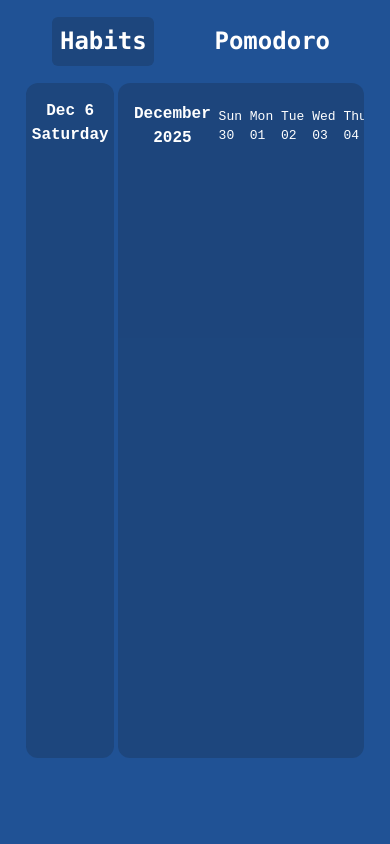
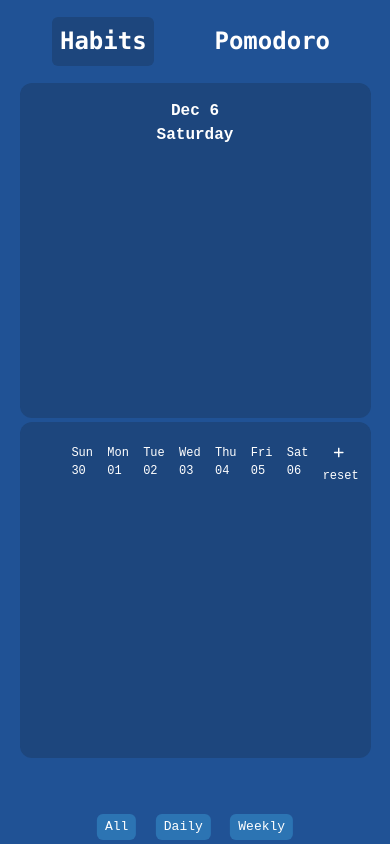
Before and after one commit to Miguel-Flandez/Pomodoro, a React (Vite) app: page / in a window 390 px wide. Built offline with nearby package versions, Linux system fonts and the light colour scheme.

Commit message:
made pages mobile responsive

```diff
--- a/src/components/AddHabitModal.jsx
+++ b/src/components/AddHabitModal.jsx
@@ -22,6 +22,7 @@ export default function AddHabitModal({setShowAddModal, habitHandler, editValues
     function close(){
         setShowAddModal(false);
         inputRef.current.value = ''
+        setWarning('')
         setSelectedDay([]);
         setHabitName('')
         resetHandler(true)
@@ -57,7 +58,7 @@ export default function AddHabitModal({setShowAddModal, habitHandler, editValues
 
     return(
         <div id="modal-container"
-        className="h-screen relative bg-[#144272] flex flex-col items-center py-[2rem] px-[1rem] gap-[5vw] rounded-r-4xl">
+        className="h-screen relative bg-[#144272] flex flex-col items-center py-[5rem] px-[1rem] gap-[2.5vw] rounded-r-4xl w-[30rem] max-md:w-screen max-md:rounded-none">
 
             <div id="add-prompt" className="flex items-center justify-between gap-[2vw] w-[90%]">
                 <span className="text-[2.5rem] font-bold whitespace-nowrap">Add a Habit</span>
@@ -75,19 +76,22 @@ export default function AddHabitModal({setShowAddModal, habitHandler, editValues
 
             </div>
 
-            <div id="days-container" className="w-[90%] grid grid-cols-[repeat(4,1fr)] gap-[2vw] justify-evenly flex-wrap ">
+            <div id="days-container" className="w-[90%] grid grid-cols-[repeat(3,1fr)] gap-1 ">
                 {days.map(day=>(
-                    <button key={day} className={`${selectedDay.find(e=>e===day)&&'bg-[#2C74B3]! border-[#2C74B3]!'} transition-all text-[1rem]  bg-[#1211112f] hover:bg-[#205295] rounded-md px-[1rem] py-[0.25rem]`}
+                    <button key={day} className={`${selectedDay.find(e=>e===day)&&'bg-[#2C74B3]! border-[#2C74B3]!'} transition-all text-[2rem]  bg-[#1211112f] hover:bg-[#205295] rounded-md px-[1rem] py-[0.25rem]`}
                     onClick={()=>toggleDay(day)}>{day}</button>
                 ))}
+
             </div>
+
+            <span id="warning" className={`${!warning && 'text-transparent' } whitespace-nowrap`}>{warning} {!warning && 'genius solution'}</span>
 
             <div id="button-container" className="h-[4rem]">
                 <button className={`hover:bg-[#368bd6] bg-[#2C74B3] rounded-md transition-colors duration-200 font-bold font-mono px-[3rem] py-[1rem]`}
                 onClick={confirm}>Confirm</button>
             </div>
 
-            <span id="warning" className="absolute bottom-3 left-1/2 -translate-x-1/2 whitespace-nowrap">{warning}</span>
+
 
         </div>
     )
--- a/src/components/HabitTracker.jsx
+++ b/src/components/HabitTracker.jsx
@@ -1,11 +1,12 @@
 
 import React from "react";
-import { useMemo} from "react";
+import { useMemo, useState} from "react";
 import { pop } from "@/assets";
 
 export default function HabitTracker({ showAddModal,  setShowAddModal, habits, setHabits,
      setEditIndex, setShowDeleteModal, setDeleteIndex}){
 
+    const [dailyOrWeekly, setDailyOrWeekly] = useState(0)
     const days = ['Sun','Mon', 'Tue', 'Wed', 'Thu', 'Fri', 'Sat']
     const today = new Date().getDay();
     const todate = new Date()
@@ -50,10 +51,10 @@ export default function HabitTracker({ showAddModal,  setShowAddModal, habits, s
 
     return(
 
-        <div className="flex gap-[1vw] w-[90vw] justify-center m-auto">
+        <div className="flex max-lg:flex-col gap-[1vw] w-[90%] h-[80%] justify-center m-auto">
 
-            <div id="daily" className="flex flex-col gap-[1vw] w-[25%] h-[80vh] bg bg-[#1211112f] rounded-xl p-[1rem]">
-                <div id="daily-header" className="text-[1rem] font-bold flex flex-col items-center">
+            <div id="daily" className={`${dailyOrWeekly===1 ? 'max-md:h-full' : dailyOrWeekly===2 ? 'max-md:hidden' : ''} transition-all flex flex-col gap-[1vw] w-[25%] max-lg:w-full h-full max-lg:h-[50%]  bg bg-[#1211112f] rounded-xl p-[1rem]`}>
+                <div id="daily-header" className=" text-[1rem] font-bold flex flex-col items-center">
 
                     <h1>{todate.toLocaleString('default',{month:'short'})} {todate.toLocaleString('default',{day:'numeric'})}</h1>
                     <h1>{todate.toLocaleString('default', {weekday:'long'})}</h1>
@@ -68,7 +69,7 @@ export default function HabitTracker({ showAddModal,  setShowAddModal, habits, s
 
                            return habit.schedule.find(e=>e===todate.toLocaleString('default',{weekday:'short'})) && (
 
-                            <button key={index} className="flex justify-between items-center min-h-[20%] text-[1.5rem] relative rounded-xl overflow-hidden px-[1rem]"
+                            <button key={index} className="flex justify-between items-center min-h-[5rem] text-[1.5rem] relative rounded-xl overflow-hidden px-[1rem]"
                                 onClick={()=>{checkHabit(index, date.getDate());popSound.play()}}>
                                 <span className="z-10">{habit.name}</span>
                                 {habit.daysCompleted.find(e=>e===todate.getDate()) && <i className="fa-solid fa-check z-10"></i>}
@@ -84,9 +85,9 @@ export default function HabitTracker({ showAddModal,  setShowAddModal, habits, s
             </div>
 
             {/* weekly habits */}
-            <div id='weekly' className='w-[70%] h-[80vh] bg-[#1211112f] p-[1rem] rounded-xl overflow-auto'>
-                <div id="grid" className='grid grid-cols-[3fr_repeat(7,1fr)_3fr] gap-[2vw] items-center grid-template-rows: auto 1fr;'>
-                    <div id="weekly-header" className='text-[1rem] font-bold flex flex-col items-center'>
+            <div id='weekly' className={`${dailyOrWeekly===2 ? 'max-md:h-full' : dailyOrWeekly===1 ? 'max-md:hidden' : ''} transition-all w-[70%] max-lg:w-full h-full max-lg:h-[50%] bg-[#1211112f] p-[1rem] rounded-xl overflow-auto max-lg:overflow-x-hidden`}>
+                <div id="grid" className='grid grid-cols-[3fr_repeat(7,1fr)_3fr] gap-[2vw]  max-lg:gap-1 max-md:grid-cols-[repeat(9,10%)] items-center max-md:text-[0.75rem]'>
+                    <div id="weekly-header" className='text-[1rem] font-bold flex flex-col items-center max-md:text-transparent'>
                         <h1>{todate.toLocaleString("default", {month:"long"})}</h1>
                         <h1>{todate.toLocaleString("default", {year:"numeric"})}</h1>
                     </div>
@@ -103,7 +104,7 @@ export default function HabitTracker({ showAddModal,  setShowAddModal, habits, s
                             <button className={`${showAddModal && 'hidden'} flex gap-[1rem] items-center justify-center cursor-default hover:bg-[#1211112f] hover:rounded-md py-[0.5rem] px-[1rem]`}
                                 onClick={()=>setShowAddModal(true)}>
                                 <i className="fa-solid fa-plus"></i>
-                                <span className='whitespace-nowrap'>Add Habit</span>
+                                <span className='whitespace-nowrap max-md:hidden'>Add Habit</span>
                             </button>
                             {/* for testing */}
                             <button id="reset" className='hover:bg-red-800' onClick={()=>{localStorage.setItem('habits', []);setHabits([])}}>reset</button>
@@ -113,14 +114,14 @@ export default function HabitTracker({ showAddModal,  setShowAddModal, habits, s
                     <div id="weekly-bottom" className='contents'>
                     {habits.map((habit, index)=>(
                         <React.Fragment key={index}>
-                            <span className="habit">{habit.name}</span>
+                            <span id="habit">{habit.name}</span>
                             {sortedDays.map((day, id)=>{
                                 const date = new Date()
                                 date.setDate(todate.getDate() - (6-id))
 
                             return(
                                 <React.Fragment key={id}>
-                                    {habit.schedule?.find(n=>n===day) && <button className={` border-2 overflow-hidden rounded-[50%] w-[2rem] h-[2rem]`}
+                                    {habit.schedule?.find(n=>n===day) && <button className={` border-2 overflow-hidden rounded-[50%] w-[2rem] max-md:w-[1rem] h-[2rem] max-md:h-[1rem]`}
                                     onClick={()=>{checkHabit(index, date.getDate());popSound.play()}}>
                                         <div className={`${habit.daysCompleted.find(e=>e===date.getDate()) && 'scale-200'} transition-all duration-500 rounded-[50%] bg-white w-full h-full scale-0`}></div>
                                     </button>}
@@ -142,9 +143,12 @@ export default function HabitTracker({ showAddModal,  setShowAddModal, habits, s
                 </div>
 
 
-
-
             </div>
+            <div id="switch-view" className={`md:hidden flex gap-[5vw] absolute bottom-1 left-1/2 -translate-x-1/2 transition-all`}>
+                    <button className="bg-[#2C74B3] py-[0.2rem] px-[0.5rem] rounded-md whitespace-nowrap active:bg-[#1211112f]" onClick={()=>setDailyOrWeekly(0)}>All</button>
+                    <button className="bg-[#2C74B3] py-[0.2rem] px-[0.5rem] rounded-md whitespace-nowrap active:bg-[#1211112f]" onClick={()=>setDailyOrWeekly(1)}>Daily</button>
+                    <button className="bg-[#2C74B3] py-[0.2rem] px-[0.5rem] rounded-md whitespace-nowrap active:bg-[#1211112f]" onClick={()=>setDailyOrWeekly(2)}>Weekly</button>
+                </div>
 
         </div>
 
--- a/src/pages/Habits.jsx
+++ b/src/pages/Habits.jsx
@@ -77,11 +77,11 @@ export default function Habits(){
 
     return(
 
-        <div className='h-screen overflow-hidden'>
+        <div className='h-screen w-screen'>
 
             <Header/>
 
-            <div className={`${!showAddModal && '-translate-x-[100vw] opacity-0'} fixed  top-0 left-0 transition-all duration-500 z-50`}>
+            <div className={`${!showAddModal && '-translate-x-[100vw] opacity-0'} fixed w-full top-0 left-0 transition-all duration-500 z-50`}>
                 <AddHabitModal setShowAddModal={setShowAddModal} habitHandler={handleHabitInput} editValues={habits[editIndex]} resetHandler={arg=> arg ? setEditIndex(null) : null}/>
             </div>
 
```
